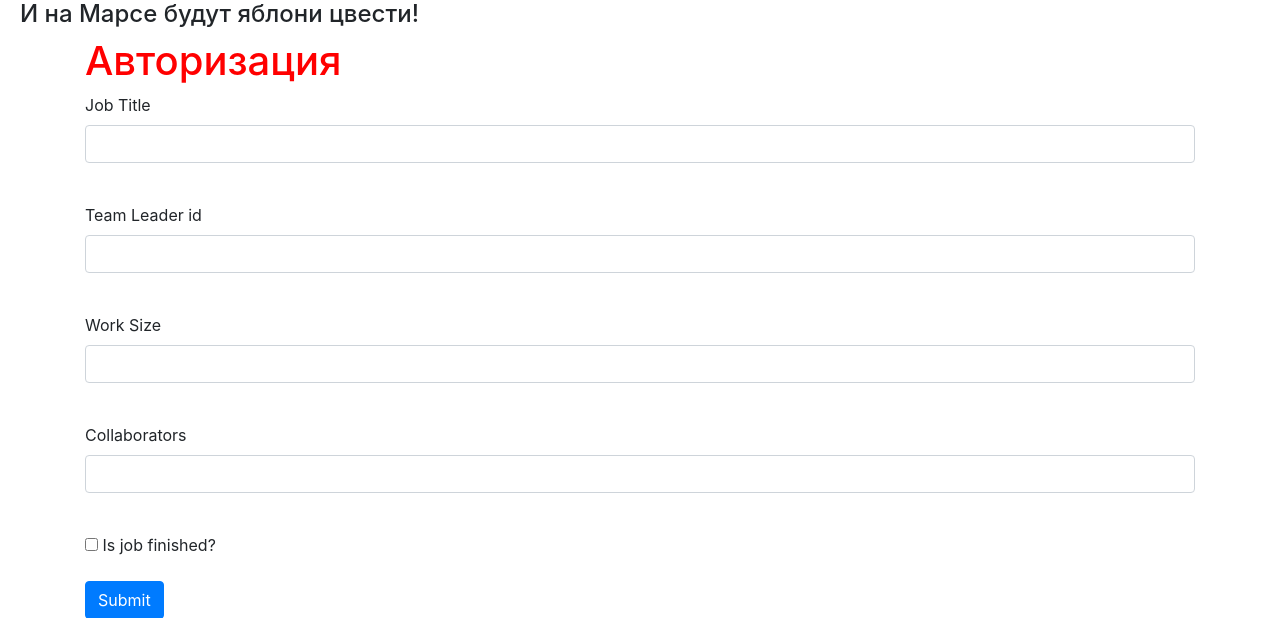
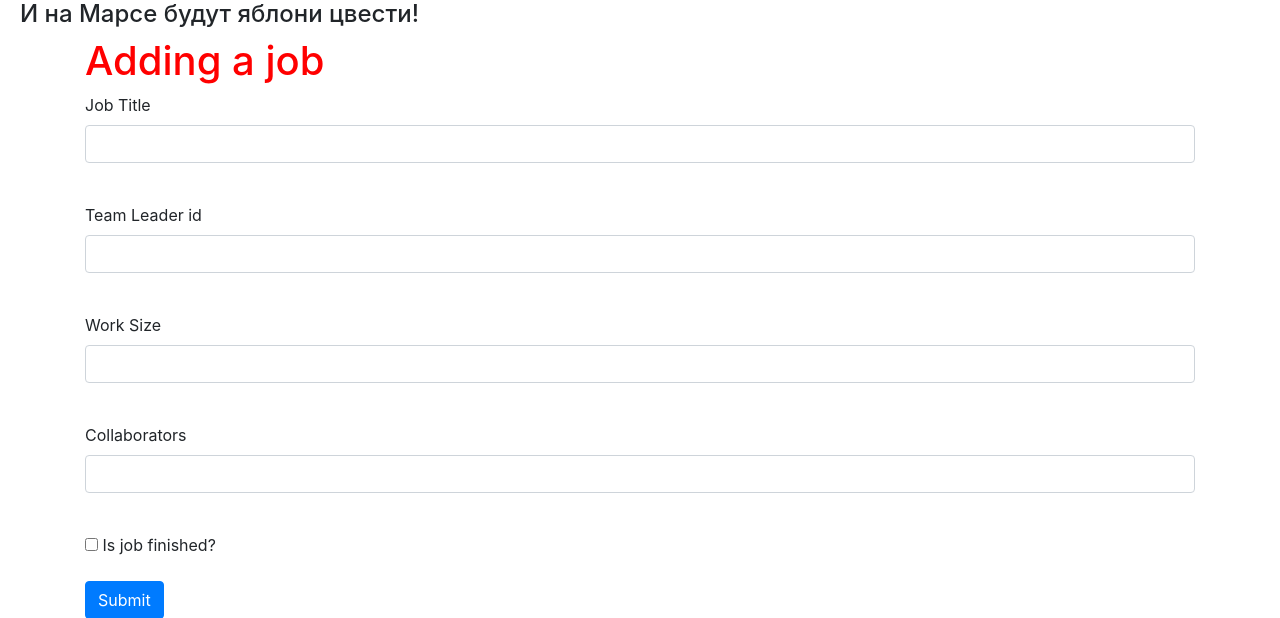
Before and after one commit to MaksimKharlamov/q, a Flask app: page /addjob in a window 1280 px wide. Shown: the part 70-688 px from the top of the page. Run offline with Flask 3, Linux system fonts and the light colour scheme; some libraries are stand-ins or nearby versions.

Commit message:
sqlalchemy #8

```diff
--- a/main.py
+++ b/main.py
@@ -56,6 +56,24 @@ def addjob():
         db_sess.commit()
         return redirect('/')
     return render_template('addjob.html', title='Adding a job', form=form)
+
+
+@app.route('/editjob/<job_id>', methods=['GET', 'POST'])
+def editjob(job_id):
+    form = JobForm()
+    if form.validate_on_submit():
+        db_sess = db_session.create_session()
+        job = db_sess.query(Job).get(job_id)
+        if not (current_user.is_authenticated and (current_user.id == 1 or current_user.id == job.team_leader)):
+            return "недостаточно прав"
+        job.team_leader = form.team_leader.data
+        job.job = form.job.data
+        job.work_size = form.work_size.data
+        job.collaborators = form.collaborators.data
+        job.is_finished = form.is_finished.data
+        db_sess.commit()
+        return redirect('/')
+    return render_template('addjob.html', title=f'Editing a job #{job_id}', form=form)
 
 
 @app.route('/')
--- a/templates/addjob.html
+++ b/templates/addjob.html
@@ -1,7 +1,7 @@
 {% extends "base.html" %}
 
 {% block content %}
-<h1>Авторизация</h1>
+<h1>{{ title }}</h1>
 <form action="" method="post">
     {{ form.hidden_tag() }}
 
```
